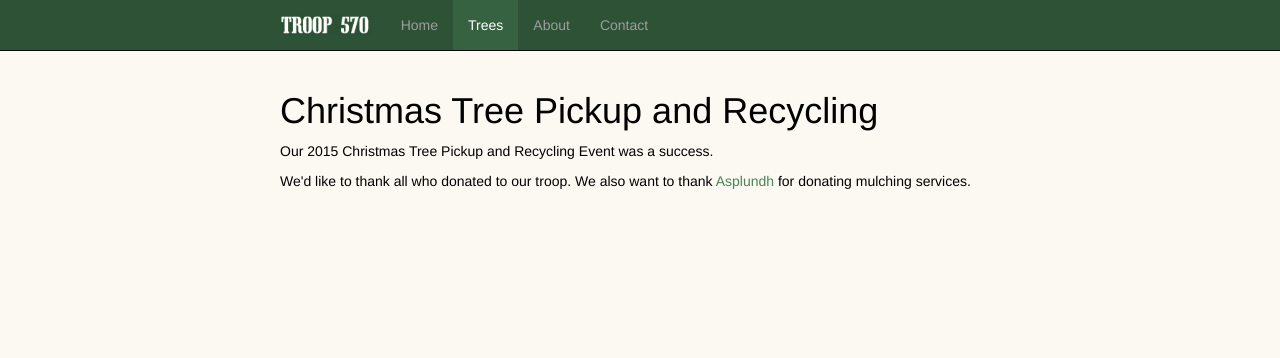
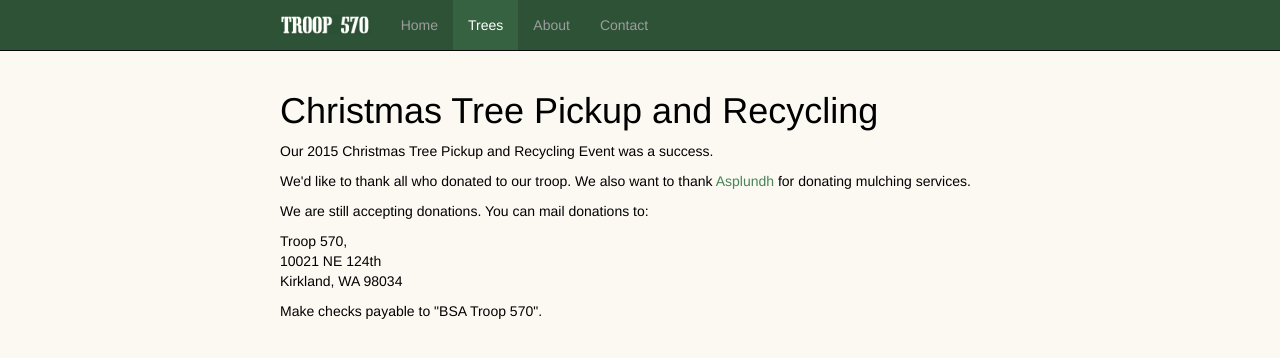
Before and after one commit to troop570/troop570.github.io, a Jekyll site: the page built from trees/index.html, in a window 1280 px wide. Shown: the top 358 px of the page. Built offline with Jekyll 4.4.1, drawn with Linux system fonts in a browser that asks for light colours; nearby versions of some CDN libraries.

Commit message:
Restore information about tree donations.

```diff
--- a/index.html
+++ b/index.html
@@ -85,7 +85,8 @@
     </div>
     <div class="col-sm-4">
       <h3>Christmas Trees</h3>
-      <p>Our 2015 Christmas Tree Pickup and Recyling Event was a success. Thank you all who donated to our troop.
+      <p>Our 2015 Christmas Tree Pickup and Recyling Event was a success.
+      <p><a class="btn btn-default" href="/trees/">View details &raquo;</a></p>
     </div>
   </div>
 </div>
--- a/trees/index.html
+++ b/trees/index.html
@@ -7,6 +7,14 @@
 
 <p>We'd like to thank all who donated to our troop. We also want to thank <a
 href="http://www.asplundh.com/">Asplundh</a> for donating mulching services.
+
+<p>We are still accepting donations. You can mail donations to:
+
+<p>Troop 570,<br>
+10021 NE 124th<br>
+Kirkland, WA 98034
+
+<p>Make checks payable to "BSA Troop 570".
 
 {% comment %}
 <p>Boy Scout Troop 570 will do curbside pickup of your natural Christmas trees <b>within our service area in Kirkland, Washington (map shown below).</b></p>
@@ -34,7 +42,7 @@
     <h4>Suggested Donation: $15</h4>
     <ul>
       <li>Please leave cash or check donations payable to "BSA Troop 570" in an envelope (inside a plastic bag if raining).</li>
-      <li>Attach the donation to the tree OR mail to Troop 570, 10021 NE 124th, Kirkland, 98034</li>
+      <li>Attach the donation to the tree OR mail to Troop 570, 10021 NE 124th, Kirkland WA, 98034</li>
     </ul>
     <h4>Details</h4>
     <ul>
```
